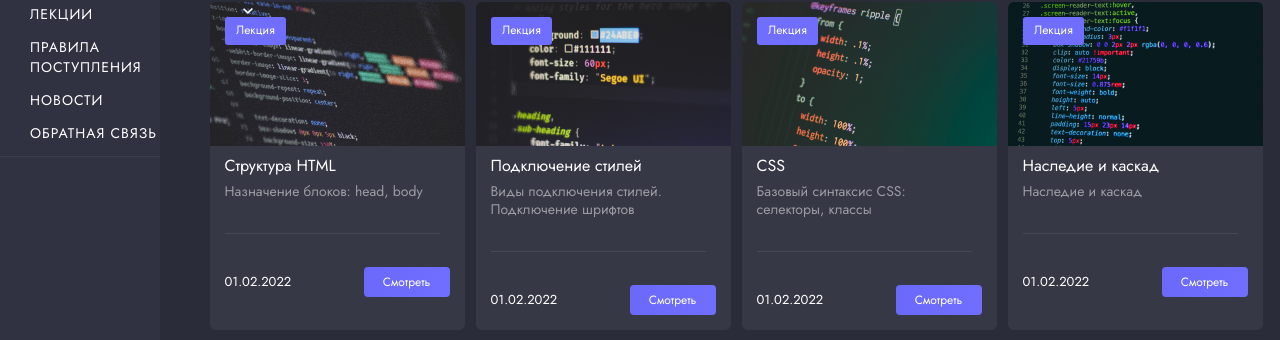
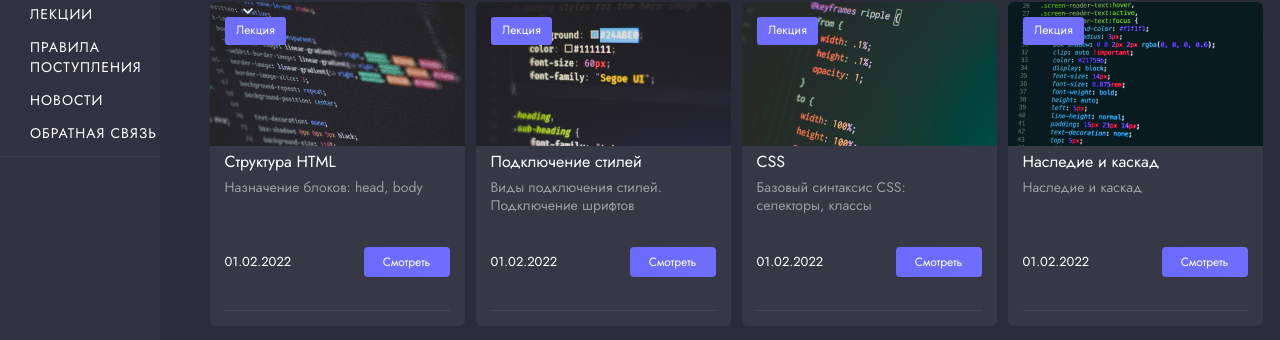
Before and after one commit to Rch7Pch/beeinterns_test, a website built with Parcel: page index.html in a window 1280 px wide. Shown: the part 157-497 px from the top of the page. Built offline with nearby package versions, Linux system fonts and the light colour scheme.

Commit message:
feat: change card

```diff
--- a/src/sass/components/_card.scss
+++ b/src/sass/components/_card.scss
@@ -18,6 +18,10 @@
   border-radius: .6rem;
   cursor: pointer;
   margin-right: 1.1rem;
+
+  display: flex;
+  flex-direction: column;
+
 
   @extend %transition;
 
@@ -52,8 +56,8 @@
 
 .card__content {
   margin: 1.0rem 2.5rem 3.3rem 1.5rem;
-  border-bottom: 0.1rem solid rgba(216, 216, 216, 0.1);
-  padding-bottom: 3.3rem;
+  //border-bottom: 0.1rem solid rgba(216, 216, 216, 0.1);
+  //padding-bottom: 3.3rem;
 }
 
 .card__title {
@@ -82,6 +86,12 @@
 
   -webkit-box-pack: justify;
   -ms-flex-pack: justify;
+
+  margin-top: auto;
+  /* margin-bottom: 5px; */
+
+  border-bottom: 0.1rem solid rgba(216, 216, 216, 0.1);
+  padding-bottom: 3.3rem;
 }
 
 .card__footer span {
```
Also changed, not shown: src/sass/style.css, 1 other file.
